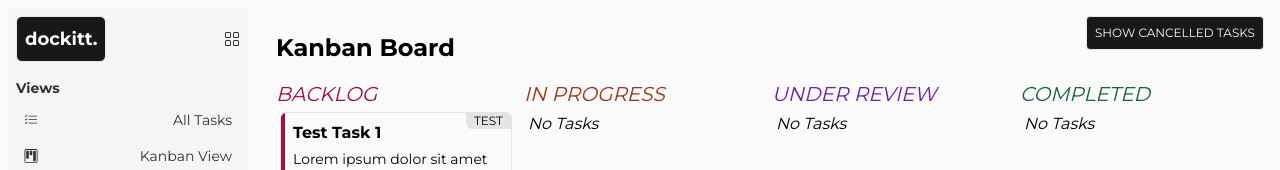
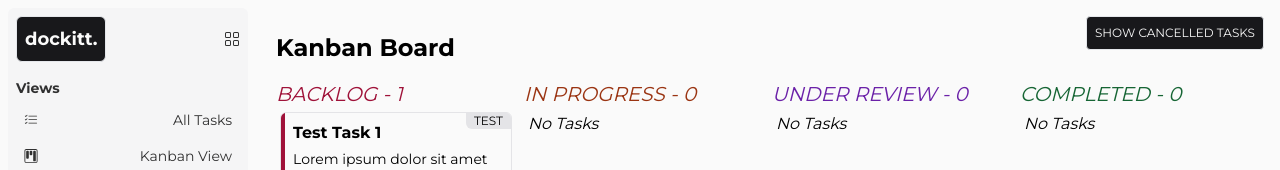
Before and after one commit to williamalowe/next-dockitt, a Next.js app: page /kanban in a window 1280 px wide. Shown: the top 170 px of the page. Built offline with nearby package versions, Linux system fonts and the light colour scheme.

Commit message:
feat: add kanban-column task counter

```diff
--- a/src/components/kanban-column.tsx
+++ b/src/components/kanban-column.tsx
@@ -8,7 +8,7 @@ export default function KanbanColumn({ header, textColor, taskList, cardColor }:
 }) {
   return (
     <div className="flex-1">
-      <h5 className={`${textColor} uppercase italic text-xl`}>{header}</h5>
+      <h5 className={`${textColor} uppercase italic text-xl`}>{header} - {taskList.length}</h5>
       <div className="flex flex-col p-1 gap-y-2">
         {
           taskList.map((task) =>
```
